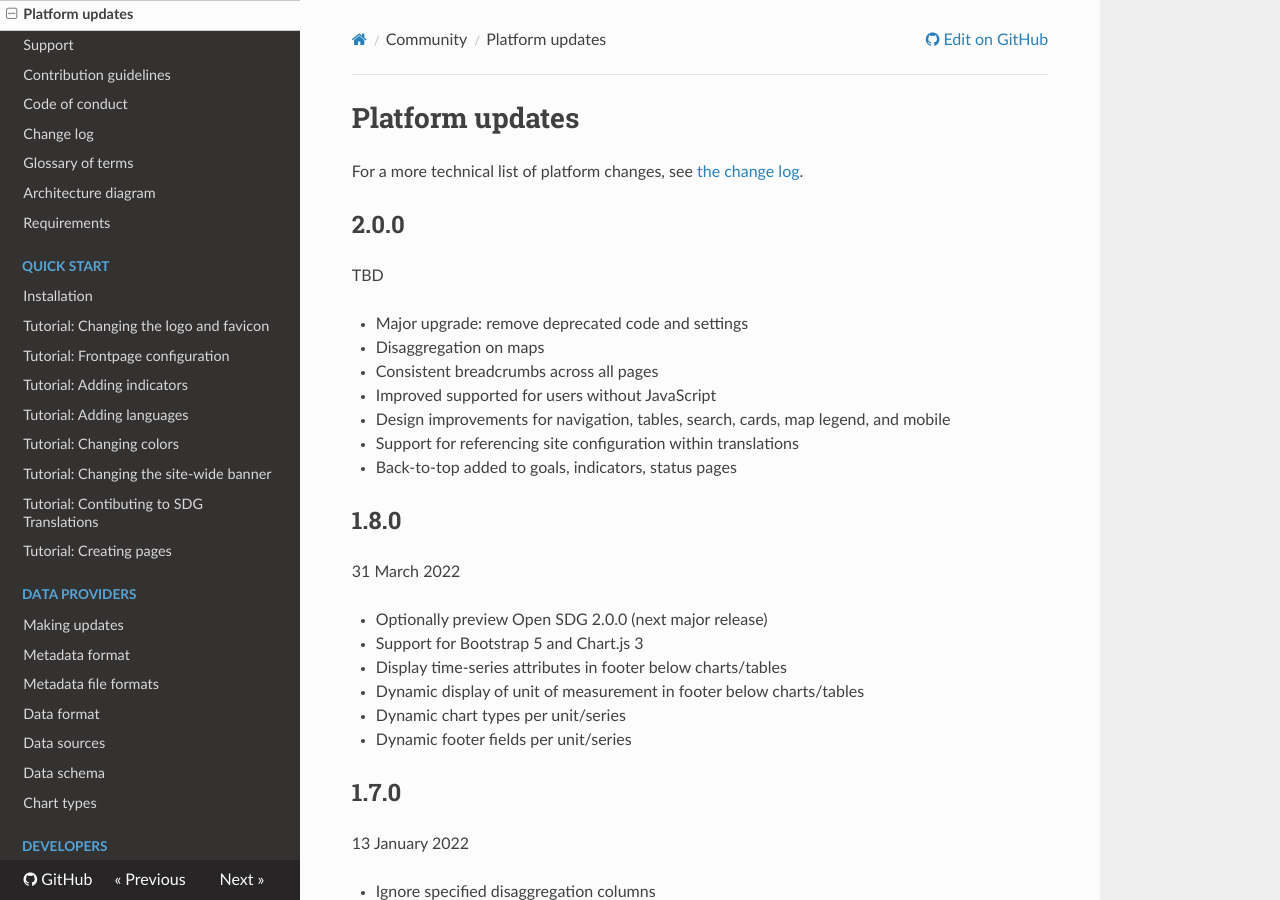
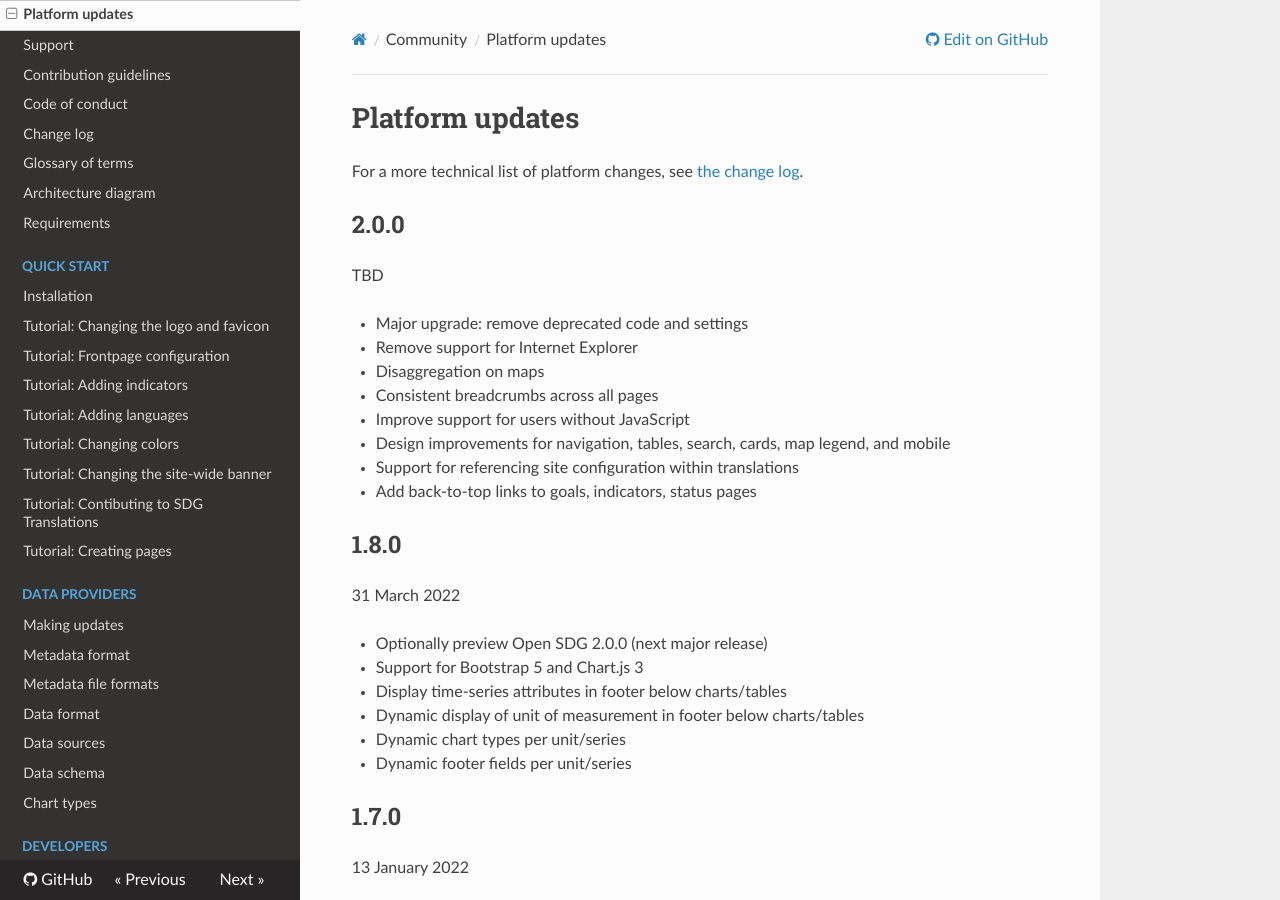
Before and after one commit to open-sdg/open-sdg, an MkDocs documentation site: the page built from docs/updates.md, in a window 1280 px wide and 900 px high. Built offline with MkDocs 1.6.1, drawn with Linux system fonts in a browser that asks for light colours; nearby versions of some CDN libraries.

Commit message:
Mention IE support being dropped

```diff
--- a/docs/updates.md
+++ b/docs/updates.md
@@ -7,12 +7,13 @@ For a more technical list of platform changes, see [the change log](changelog.md
 TBD
 
 * Major upgrade: remove deprecated code and settings
+* Remove support for Internet Explorer
 * Disaggregation on maps
 * Consistent breadcrumbs across all pages
-* Improved supported for users without JavaScript
+* Improve support for users without JavaScript
 * Design improvements for navigation, tables, search, cards, map legend, and mobile
 * Support for referencing site configuration within translations
-* Back-to-top added to goals, indicators, status pages
+* Add back-to-top links to goals, indicators, status pages
 
 ## 1.8.0
 
```
